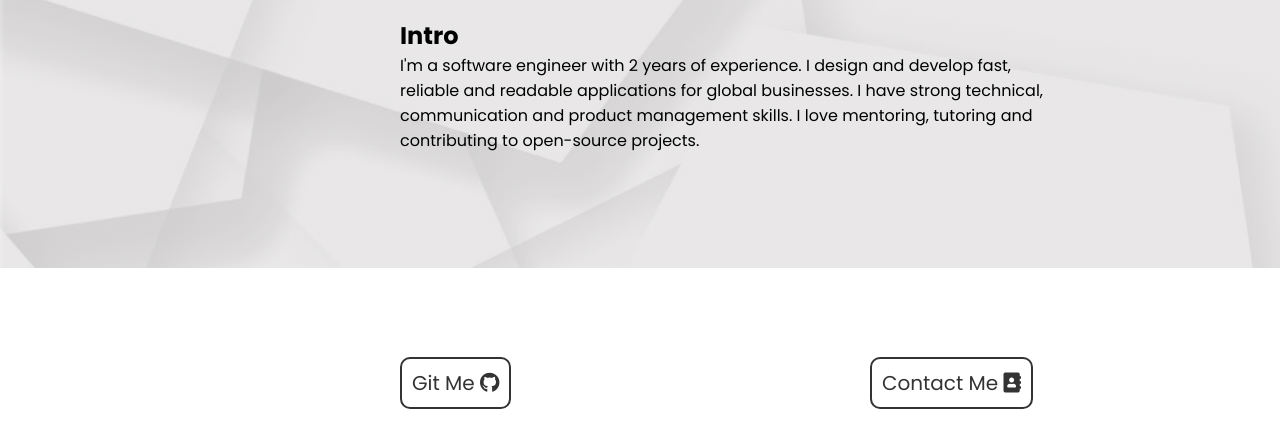
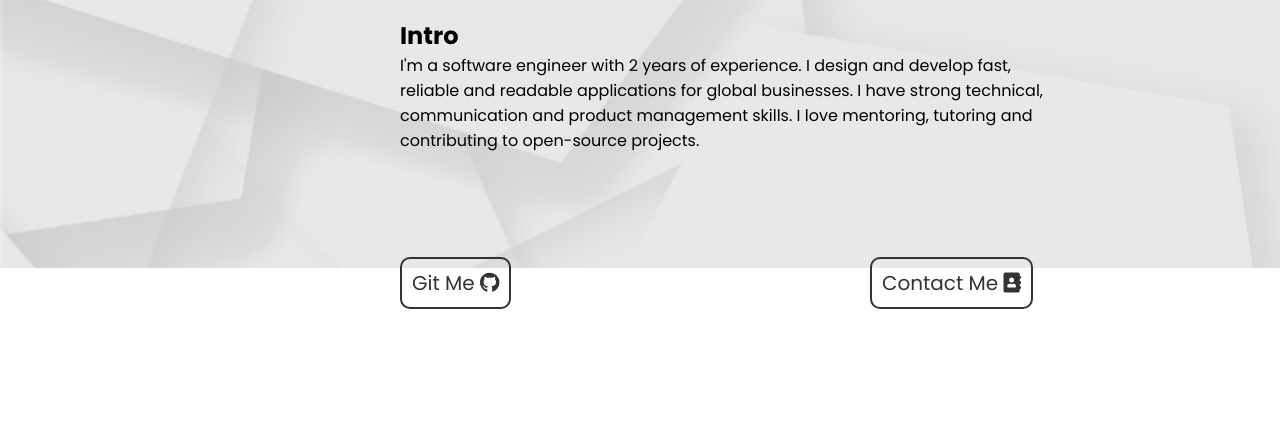
Before and after one commit to binay-py/Binay-, a plain HTML site: page index.html in a window 1280 px wide. Shown: the part 532-980 px from the top of the page. After the commit the page ends 901 px from the top, so only its background shows below. Drawn offline with Linux system fonts and the light colour scheme.

Commit message:
style.css

```diff
--- a/style.css
+++ b/style.css
@@ -294,7 +294,7 @@
   font-family: sans-serif;
   font-size: 20px;
   margin-left: 1400px;
-  margin-top: 900px;
+  margin-top: 800px;
 }
 
 .mail a{
@@ -315,7 +315,7 @@
   font-family: sans-serif;
   font-size: 20px;
   margin-left: 400px;
-  margin-top: 900px;
+  margin-top: 800px;
 }
 
 .git a{
@@ -401,7 +401,7 @@
 .contact{
   position: absolute;
   margin-left: 870px;
-  margin-top: 900px;
+  margin-top: 800px;
   font-size: 20px;
 }
 
```
